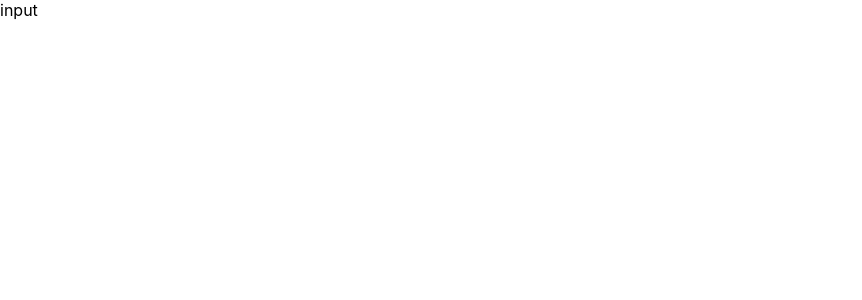
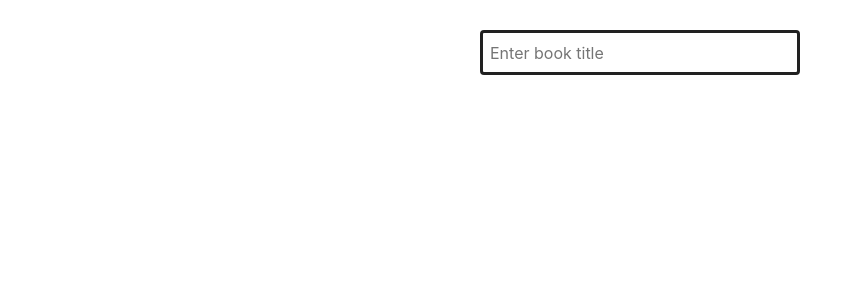
Before and after one commit to arsts/deel-test-frontend, a React (Create React App) app: page / in a window 1280 px wide. Shown: the top 300 px of the page, without its empty margins (0-862 px from the left). Built offline with nearby package versions, Linux system fonts and the light colour scheme.

Commit message:
add autocomplete

```diff
--- a/src/App.module.css
+++ b/src/App.module.css
@@ -0,0 +1,13 @@
+:root {
+    --color-black: #212121;
+    --color-yellow: #fcd802;
+}
+
+.app {
+    margin: auto;
+    height: 100vh;
+    display: flex;
+    justify-content: center;
+    align-items: start;
+    padding-top: 30px;
+}
--- a/src/App.tsx
+++ b/src/App.tsx
@@ -1,13 +1,15 @@
 import React from 'react';
-import styles from './App.module.css';
-import {Autocomplete} from "./components";
+import styles from './App.module.css'
+import {getDataFromApi} from "./api";
+import Autocomplete from "./components";
+
 
 function App() {
-  return (
-    <div className={styles.app}>
-      <Autocomplete/>
-    </div>
-  );
+    return (
+        <div className={styles.app}>
+            <Autocomplete placeholder="Enter book title" getData={getDataFromApi}/>
+        </div>
+    );
 }
 
 export default App;
--- a/src/api.ts
+++ b/src/api.ts
@@ -0,0 +1,16 @@
+export const getDataFromApi = async (
+    searchTerm: string
+) => {
+    try {
+        const response = await fetch(`http://openlibrary.org/search.json?title=${searchTerm}&limit=10`);
+        const books = await response.json();
+        // TODO interface for books
+        const result = books?.docs?.map((doc: any) => {
+            return doc?.title_suggest;
+
+        })
+        return result;
+    } catch (e) {
+        console.log(e)
+    }
+};
--- a/src/components/index.module.css
+++ b/src/components/index.module.css
@@ -0,0 +1,52 @@
+@import '../App.module.css';
+
+/* quick reset of browser styles */
+input {
+    all: unset;
+}
+
+ul, li {
+    all: unset;
+}
+
+.container {
+    display: flex;
+    flex-direction: column;
+}
+
+.autoComplete {
+    margin: 0 auto;
+    width: 300px;
+    height: 25px;
+    border: 3px solid var(--color-black);
+    padding: 7px;
+    border-radius: 4px;
+    position: relative;
+}
+
+.list {
+    width: 300px;
+    height: auto;
+    border: 3px solid var(--color-black);
+    border-top: none;
+    border-bottom-left-radius: 4px;
+    border-bottom-right-radius: 4px;
+    padding: 0;
+    margin: 0 auto;
+}
+
+.list > li {
+    display: block;
+    min-height: 25px;
+    margin: 0;
+    padding: 8px;
+}
+
+.active {
+    background-color: var(--color-yellow);
+}
+
+.list li:hover {
+    background-color: var(--color-yellow);
+    cursor: pointer;
+}
--- a/src/components/index.tsx
+++ b/src/components/index.tsx
@@ -1,10 +1,156 @@
-import React from 'react';
+import React, {useEffect, useState} from 'react';
+import { useDebounce } from '../hooks/useDebounce';
 import styles from './index.module.css';
 
-export const Autocomplete = () => {
+
+interface Props {
+    placeholder?: string;
+    getData: (searchTerm: string) => Promise<string[]>
+}
+
+const Autocomplete: React.FC<Props> = ({placeholder, getData}) => {
+
+    const [searchTerm, setSearchTerm] = useState<string>('');
+    const debouncedSearchTerm = useDebounce(searchTerm, 500);
+    const [data, setData] = useState<string[]>([]);
+    const [isVisible, setIsVisible] = useState<boolean>(false)
+    const [selectedIndex, setSelectedIndex] = useState<number>(0);
+
+    const fetchData = async (searchTerm: string) => {
+        const result = await getData(searchTerm)
+        setData(result);
+    }
+
+    const handleChange = (e: React.ChangeEvent<HTMLInputElement>) => {
+        setSearchTerm(e.target.value)
+        setIsVisible(true)
+    }
+
+    useEffect(() => {
+        if(debouncedSearchTerm) {
+            fetchData(debouncedSearchTerm);
+        }
+    }, [debouncedSearchTerm])
+
+
+    const getHighlightedText = (text: string, highlight: string) => {
+        // Split on highlight term and include term into parts, ignore case
+        const parts = text.split(new RegExp(`(${highlight})`, 'gi'));
+        return (
+            <span> {parts.map((part, i) =>
+                <span key={i} style={part.toLowerCase() === highlight.toLowerCase() ? {fontWeight: 'bold'} : {}}>
+            {part}
+            </span>)
+            } </span>
+        );
+    }
+
+    const onArrowUp = (e: React.KeyboardEvent<HTMLInputElement>) => {
+        if (selectedIndex === 0) {
+            setSelectedIndex(0);
+        } else {
+            setSelectedIndex(selectedIndex - 1);
+        }
+    }
+
+    const onArrowDown = (e: React.KeyboardEvent<HTMLInputElement>) => {
+        if (selectedIndex === data.length - 1) {
+            setSelectedIndex(0);
+        } else {
+            setSelectedIndex(selectedIndex + 1);
+        }
+    }
+
+    const onEnter = (e: React.KeyboardEvent<HTMLInputElement>) => {
+        if (isVisible) {
+            setSearchTerm(data[selectedIndex]);
+            setIsVisible(false);
+            setSelectedIndex(0);
+            setData([]);
+        }
+    }
+
+    const onEscape = (e: React.KeyboardEvent<HTMLInputElement>) => {
+        setSelectedIndex(0);
+        setIsVisible(false);
+    }
+
+    const onClick = (e: React.MouseEvent) => {
+        setSearchTerm(data[selectedIndex])
+        setIsVisible(false);
+        setSelectedIndex(0);
+    };
+
+    const onBlur = () => {
+        setIsVisible(false);
+    };
+
+    const onFocus = () => {
+        setIsVisible(true);
+    };
+
+    const onKeyDown = (e: React.KeyboardEvent<HTMLInputElement>) => {
+        if (e.key === "ArrowDown") {
+            onArrowDown(e)
+        }
+        if (e.key === "ArrowUp") {
+            onArrowUp(e)
+        }
+        if (e.key === "Enter") {
+            onEnter(e)
+        }
+        if (e.key === "Escape") {
+            onEscape(e)
+        }
+    }
+
+    const onMouseDown = (e: React.MouseEvent) => {
+        // Prevent default behaviour for onClick to work
+        e.preventDefault()
+    }
+
+
+    const showSuggestions = () => {
+        if (data.length) {
+            return (
+                <ul className={styles.list} onClick={() => console.log('ul')}>
+                    {
+                        data.map((item, index) => {
+                            return (
+                                <li key={`${item}-${index}`}
+                                    className={index === selectedIndex ? styles.active : undefined}
+                                    onMouseDown={onMouseDown}
+                                    onClick={onClick}>{getHighlightedText(item, searchTerm)}</li>
+                            )
+                        })
+                    }
+                </ul>
+            )
+        } else {
+            return (<p>No result</p>)
+        }
+    }
+
+    useEffect(() => {
+        if (!searchTerm) {
+            setIsVisible(false)
+        }
+    }, [isVisible, searchTerm])
+
     return (
-        <div>
-            input
+        <div className={styles.container}>
+            <input type='text'
+                   placeholder={placeholder}
+                   onChange={handleChange}
+                   className={styles.autoComplete}
+                   onKeyDown={onKeyDown}
+                   onBlur={onBlur}
+                   onFocus={onFocus}
+                   value={searchTerm}/>
+            {data && isVisible && showSuggestions()}
         </div>
     );
+
 };
+
+export default Autocomplete;
--- /dev/null
+++ b/src/hooks/useDebounce.ts
@@ -0,0 +1,15 @@
+import {useEffect, useState} from 'react'
+
+export function useDebounce<T>(value: T, delay?: number): T {
+    const [debouncedValue, setDebouncedValue] = useState<T>(value)
+
+    useEffect(() => {
+        const timer = setTimeout(() => setDebouncedValue(value), delay || 500)
+
+        return () => {
+            clearTimeout(timer)
+        }
+    }, [value, delay])
+
+    return debouncedValue
+}
```
